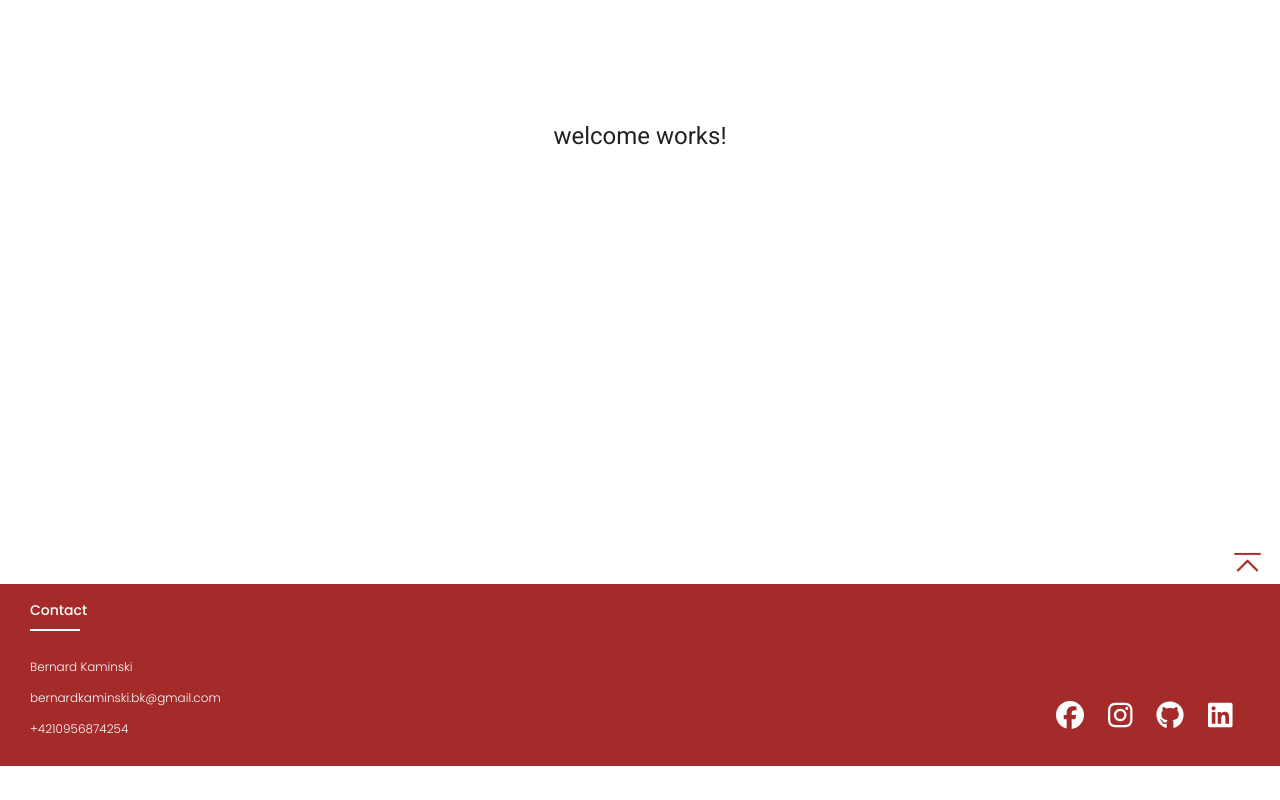
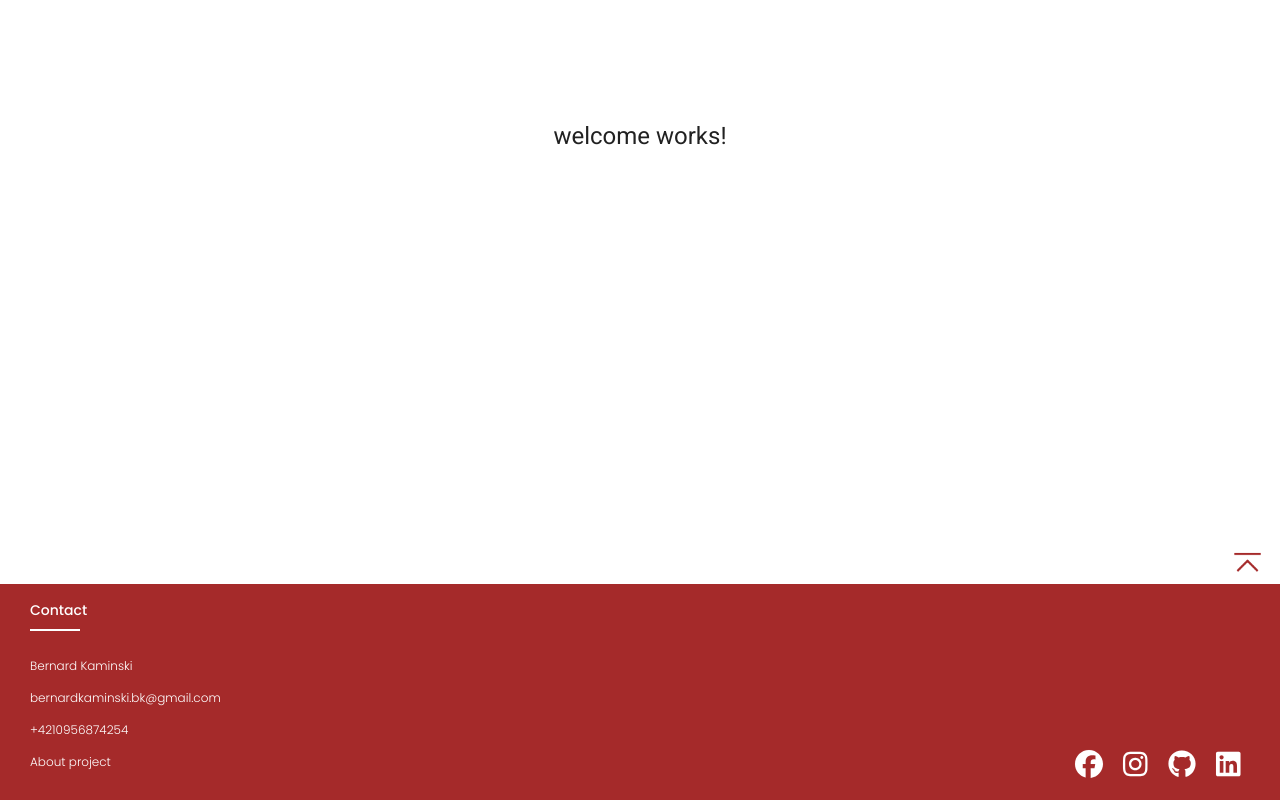
Before and after one commit to bernardkaminskiBK/Metis-Kaminski, an Angular app: page / in a window 1280 px wide. Shown: the part 334-1134 px from the top of the page. Before the commit the page ends 1100 px from the top, so only its background shows below. Built offline with nearby package versions, Linux system fonts and the light colour scheme.

Commit message:
added about modal dialog, changed add product button behaviour,

```diff
--- a/src/app/app.module.ts
+++ b/src/app/app.module.ts
@@ -13,6 +13,7 @@ import {BackToTopComponent} from './components/back-to-top/back-to-top.component
 import {BrowserAnimationsModule} from "@angular/platform-browser/animations";
 import {SnackBarService} from "./shared/services/snackBar.service";
 import { ShoppingCartBadgeComponent } from './components/shopping-cart-badge/shopping-cart-badge.component';
+import { AboutDialogComponent } from './shared/modal-dialogs/about-dialog/about-dialog.component';
 
 @NgModule({
   declarations: [
@@ -22,7 +23,8 @@ import { ShoppingCartBadgeComponent } from './components/shopping-cart-badge/sho
     FooterComponent,
     SideNavComponent,
     BackToTopComponent,
-    ShoppingCartBadgeComponent
+    ShoppingCartBadgeComponent,
+    AboutDialogComponent
   ],
   imports: [
     BrowserAnimationsModule,
--- a/src/app/components/footer/footer.component.html
+++ b/src/app/components/footer/footer.component.html
@@ -4,9 +4,10 @@
       <div class="footer-column">
         <h4>Contact</h4>
         <ul>
-          <li><a href="#">Bernard Kaminski</a></li>
-          <li><a href="#">bernardkaminski.bk@gmail.com</a></li>
-          <li><a href="#">+4210956874254</a></li>
+          <li><p>Bernard Kaminski</p></li>
+          <li><p>bernardkaminski.bk@gmail.com</p></li>
+          <li><p>+4210956874254</p></li>
+          <li><p (click)="openAboutDialog()">About project</p></li>
         </ul>
       </div>
       <div class="footer-column">
--- a/src/app/components/footer/footer.component.scss
+++ b/src/app/components/footer/footer.component.scss
@@ -10,6 +10,10 @@ h4 {
   padding: 0;
   margin: 0;
   box-sizing: border-box;
+}
+
+p {
+  cursor: pointer;
 }
 
 .product-footer {
@@ -58,7 +62,7 @@ h4 {
   margin-bottom: 10px;
 }
 
-.footer-column ul li a {
+.footer-column ul li p {
   font-size: 12px;
   font-family: "Poppins", sans-serif;
   color: white;
@@ -67,20 +71,20 @@ h4 {
   transition: all 0.3s ease;
 }
 
-.footer-column ul li a:hover {
+.footer-column ul li p:hover {
   padding-left: 8px;
 }
 
 .social-links {
   float: right;
-  margin-top: 100px;
+  margin-top: 150px;
 }
 
 .ng-fa-icon.icon-hover-highlight:hover {
   color: $main-primary-color;
 }
 
-.footer-column .social-links a {
+.footer-column .social-links p {
   display: inline-block;
   height: 40px;
   width: 40px;
@@ -88,6 +92,10 @@ h4 {
   text-align: center;
   line-height: 40px;
   transition: all 0.5s ease;
+}
+
+a {
+  margin: 10px;
 }
 
 
@@ -103,7 +111,7 @@ ul {
 
    .social-links {
      float: left;
-     margin-top: 100px;
+     margin-top: 150px;
    }
  }
 
--- a/src/app/components/footer/footer.component.ts
+++ b/src/app/components/footer/footer.component.ts
@@ -5,6 +5,8 @@ import {
   faGithub,
   faInstagram,
 } from '@fortawesome/free-brands-svg-icons';
+import {MatDialog, MatDialogConfig} from "@angular/material/dialog";
+import {AboutDialogComponent} from "../../shared/modal-dialogs/about-dialog/about-dialog.component";
 
 @Component({
   selector: 'app-footer',
@@ -16,4 +18,19 @@ export class FooterComponent {
   dinIcon = faLinkedin;
   gitIcon = faGithub;
   instaIcon = faInstagram;
+
+  constructor(public dialog: MatDialog) {}
+
+  openAboutDialog() {
+    const config: MatDialogConfig = {
+      width: '30%'
+    }
+
+    const dialogRef = this.dialog.open(AboutDialogComponent, config);
+    dialogRef.disableClose = true;
+
+    dialogRef.afterClosed().subscribe(result => {
+      console.log(`Dialog result: ${result}`);
+    });
+  }
 }
--- a/src/app/components/products/products.component.ts
+++ b/src/app/components/products/products.component.ts
@@ -4,7 +4,7 @@ import {UserReview} from 'src/app/models/UserReview';
 import {ProductService} from 'src/app/shared/services/product.service';
 import {Constants} from 'src/app/utils/Constants';
 import {MatDialog, MatDialogConfig} from '@angular/material/dialog';
-import {AddProductDialogComponent} from "./add-product-dialog/add-product-dialog.component";
+import {AddProductDialogComponent} from "../../shared/modal-dialogs/add-product-dialog/add-product-dialog.component";
 
 @Component({
   selector: 'app-products',
--- a/src/app/components/products/products.module.ts
+++ b/src/app/components/products/products.module.ts
@@ -10,7 +10,7 @@ import {AppFilterOptionsComponent} from "./app-filter-options/app-filter-options
 import {ReviewComponent} from "./review/review.component";
 import {SortPipe} from "../../shared/pipes/sort.pipe";
 import {MaterialModule} from "../../shared/material/material.module";
-import { AddProductDialogComponent } from './add-product-dialog/add-product-dialog.component';
+import { AddProductDialogComponent } from '../../shared/modal-dialogs/add-product-dialog/add-product-dialog.component';
 
 const components = [
   ProductsComponent,
--- /dev/null
+++ b/src/app/shared/modal-dialogs/about-dialog/about-dialog.component.html
@@ -0,0 +1,32 @@
+<h2>About project</h2>
+
+<h1 mat-dialog-title>Angular training project.</h1>
+<mat-dialog-content class="mat-typography">
+
+  <p>
+    This project was created with the purpose of becoming familiar with the web application development in Angular.
+  </p>
+
+  <p>
+    Mainly the project does not have any big idea to get make life easier it is only a rudimentary webshop app that
+    basically imitates a shopping cart feature,
+    showing a list of products and statistics of sold products and so on. There were used some most commonly used
+    Angular topics and solutions that let me discover some new features on how to use them generally for different aims.
+  </p>
+
+  <p>
+    This application is literally for only educational purposes where were used a lot of angular stuff and solutions
+    which let me understand a little bit more about this framework.
+  </p>
+
+  <p>
+    The project is using topics such as components, interpolation, property binding, event binding, template reference
+    variables, two way binding, structural directives, modal dialogs, angular material, pipes, services,
+    dependency injection, routing and navigation, life cycle hooks, modules, observables, forms, rxjs.
+  </p>
+
+</mat-dialog-content>
+<mat-dialog-actions align="end">
+  <button mat-button mat-dialog-close>Ok, got it!</button>
+  <button mat-button [mat-dialog-close]="true" cdkFocusInitial>Close</button>
+</mat-dialog-actions>
--- a/src/app/components/products/add-product-dialog/add-product-dialog.component.scss
+++ b/src/app/shared/modal-dialogs/add-product-dialog/add-product-dialog.component.scss
@@ -1,4 +1,4 @@
-@import './src/styles';
+@import 'src/styles';
 
 mat-form-field {
   width: 100%;
--- a/src/app/components/products/add-product-dialog/add-product-dialog.component.ts
+++ b/src/app/shared/modal-dialogs/add-product-dialog/add-product-dialog.component.ts
@@ -1,6 +1,6 @@
 import {Component, OnInit} from '@angular/core';
 import {FormArray, FormBuilder, FormControl, FormGroup, Validators} from "@angular/forms";
-import {ProductService} from "../../../shared/services/product.service";
+import {ProductService} from "../../services/product.service";
 import {Product} from "../../../models/Product";
 import Utils from "../../../utils/Utils";
 import {Vendor} from "../../../models/Vendor";
```
Also changed, not shown: src/app/shared/modal-dialogs/about-dialog/about-dialog.component.ts (added, +10 -0 lines), src/app/shared/modal-dialogs/about-dialog/about-dialog.component.scss (added), src/app/shared/modal-dialogs/add-product-dialog/add-product-dialog.component.html (renamed from src/app/components/products/add-product-dialog/add-product-dialog.component.html), 1 other file (tests, documents, lock files or other folders).
